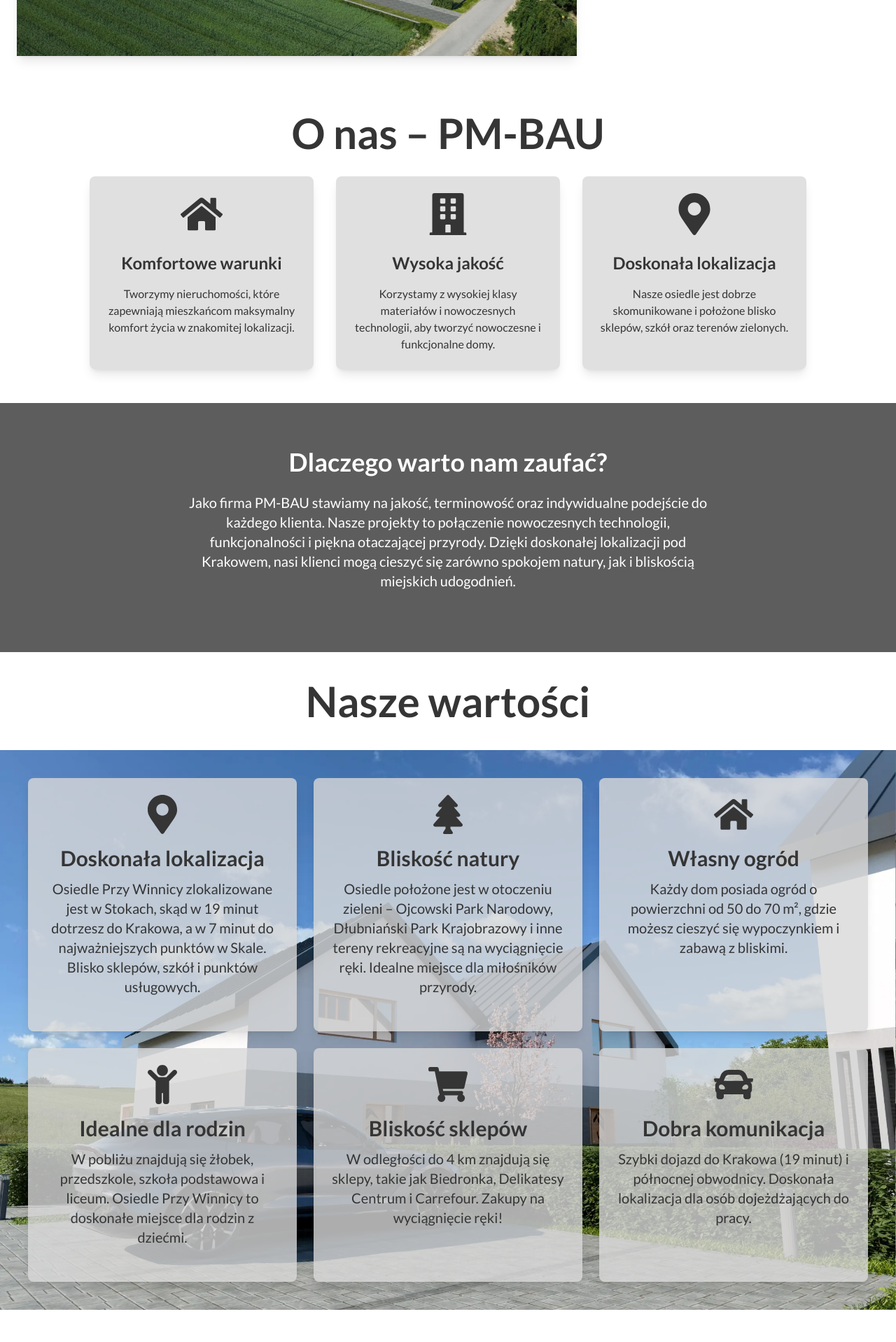
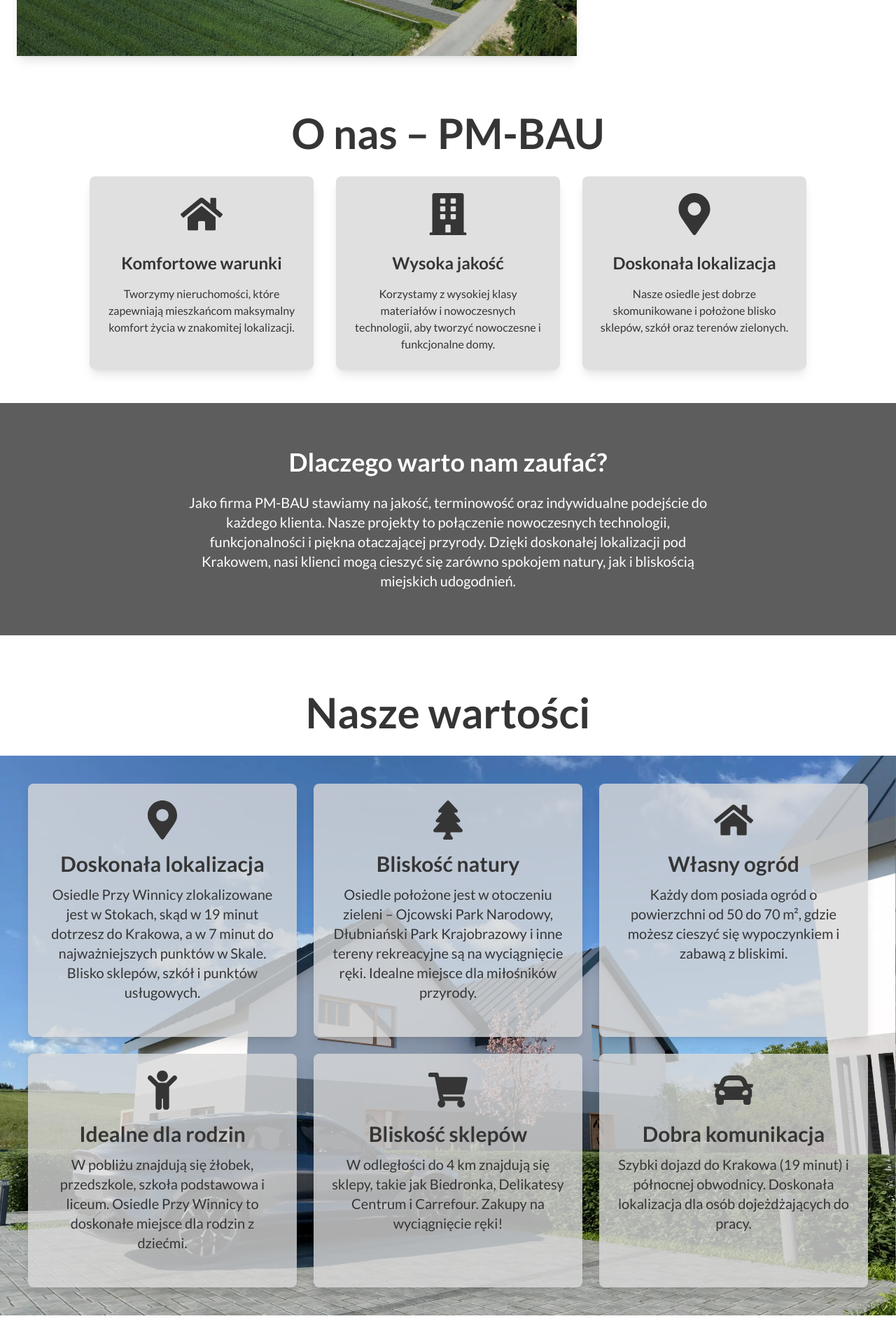
Before and after one commit to ruffaaw/domy-w-stokach, a Next.js app: page / in a window 1280 px wide. Shown: the part 3280-5198 px from the top of the page at 70% size. Built offline with nearby package versions, Linux system fonts and the light colour scheme.

Commit message:
feat: corrections

```diff
--- a/src/components/AboutInvestor.tsx
+++ b/src/components/AboutInvestor.tsx
@@ -4,7 +4,7 @@ export default function AboutInvestor() {
   return (
     <section
       id="about-investor"
-      className="w-full h-full relative scroll-mt-20 pt-10"
+      className="w-full h-full relative scroll-mt-20 py-10"
     >
       <div className="text-center">
         <p className="text-3xl sm:text-4xl lg:text-6xl font-bold text-color1 mb-8">
@@ -12,7 +12,7 @@ export default function AboutInvestor() {
         </p>
       </div>
 
-      <div className="grid grid-cols-1 md:grid-cols-3 gap-8 px-8 lg:px-32 pb-12">
+      <div className="grid grid-cols-1 md:grid-cols-3 gap-8 px-6 lg:px-32 pb-12">
         <div
           className="flex flex-col items-center text-center p-6 bg-color4 bg-opacity-80 shadow-lg rounded-lg"
           data-aos="fade-up"
@@ -59,7 +59,7 @@ export default function AboutInvestor() {
         </div>
       </div>
 
-      <div className="flex flex-col items-center text-center bg-color1 bg-opacity-80 text-color3 py-16 px-8">
+      <div className="flex flex-col items-center text-center bg-color1 bg-opacity-80 text-color3 py-16 px-6">
         <h2
           className="text-3xl sm:text-4xl font-bold mb-6"
           data-aos="fade-up"
@@ -68,7 +68,7 @@ export default function AboutInvestor() {
           Dlaczego warto nam zaufać?
         </h2>
         <p
-          className="text-xl max-w-3xl mb-6"
+          className="text-xl max-w-3xl"
           data-aos="fade-up"
           data-aos-delay="200"
           data-aos-duration="1000"
--- a/src/components/Contact.tsx
+++ b/src/components/Contact.tsx
@@ -101,7 +101,7 @@ export default function Contact() {
   return (
     <section
       id="contact"
-      className="w-full flex flex-col items-center relative scroll-mt-20 py-10 px-4"
+      className="w-full flex flex-col items-center relative scroll-mt-20 py-10 px-6"
     >
       <div className="max-w-screen-xl w-full text-center">
         <div>
--- a/src/components/HousesSection.tsx
+++ b/src/components/HousesSection.tsx
@@ -77,7 +77,7 @@ const HousesSection = () => {
   return (
     <section
       id="lokale"
-      className="w-full flex flex-col items-center justify-center text-color1 p-10 scroll-mt-20"
+      className="w-full flex flex-col items-center justify-center text-color1 py-10 px-6 scroll-mt-20"
     >
       <h1 className="text-3xl sm:text-4xl lg:text-6xl font-bold text-center text-color1">
         Lokale
--- a/src/components/OurValues.tsx
+++ b/src/components/OurValues.tsx
@@ -8,12 +8,12 @@ export default function OurValues() {
       className="w-full h-full flex flex-col items-center relative scroll-mt-20 max-lg:py-10 lg:pt-10"
     >
       <div>
-        <p className="text-3xl sm:text-4xl lg:text-6xl font-bold text-center break-words max-w-full text-color1">
+        <p className="text-3xl sm:text-4xl lg:text-6xl font-bold text-center break-words max-w-full text-color1 mb-8">
           Nasze wartości
         </p>
       </div>
 
-      <div className="relative w-full lg:mt-10">
+      <div className="relative w-full">
         <div className="hidden lg:block relative w-full h-[950px] xl:h-[800px]">
           <Image
             src="/grafika-2.webp"
@@ -44,7 +44,7 @@ export default function OurValues() {
           </div>
         </div>
 
-        <div className="lg:hidden grid grid-cols-1 sm:grid-cols-2 gap-6 p-6 sm:p-10">
+        <div className="lg:hidden grid grid-cols-1 sm:grid-cols-2 gap-6 px-6 ">
           {benefits.map((benefit, index) => (
             <div
               key={index}
--- a/src/components/ParallaxBackground.tsx
+++ b/src/components/ParallaxBackground.tsx
@@ -34,7 +34,7 @@ export default function ParallaxBackground() {
   return (
     <div
       ref={backgroundRef}
-      className="fixed top-0 left-0 w-full h-[300vh] opacity-80 bg-contain bg-center pointer-events-none z-[-1] transition-transform duration-[20ms] ease-linear"
+      className="fixed top-0 left-0 w-full h-[300vh] opacity-80 bg-contain bg-center pointer-events-none z-[-1] transition-transform duration-[20ms] ease-in"
       style={{
         backgroundImage: `url('/background-image.webp')`,
       }}
```
